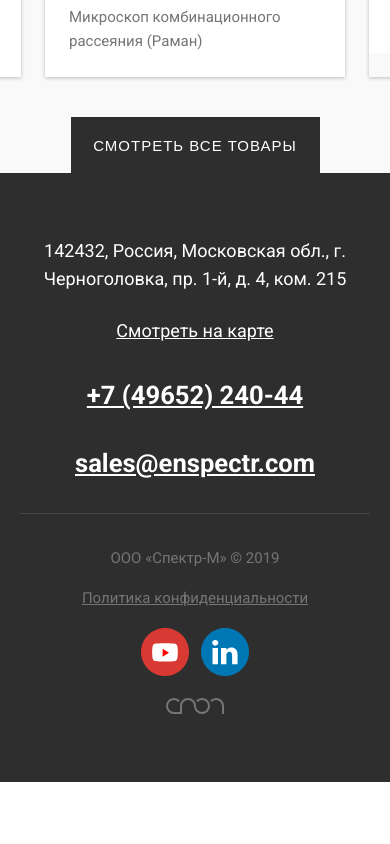
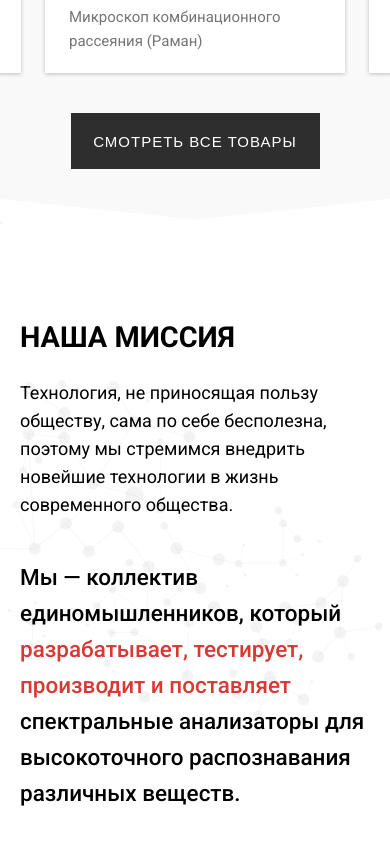
Before and after one commit to Necritto/spectr, a React (Create React App) app: page / in a window 390 px wide. Shown: the part 1120-1964 px from the top of the page. Before the commit the page ends 1902 px from the top, so only its background shows below. Built offline with nearby package versions, Linux system fonts and the light colour scheme.

Commit message:
Fix: mission section [ref:no-ref]

```diff
--- a/src/components/Carousel/Carousel.module.scss
+++ b/src/components/Carousel/Carousel.module.scss
@@ -3,8 +3,9 @@
   flex-direction: column;
   justify-content: center;
   align-items: center;
-  padding-top: 80px;
-  background-color: #f9f9f9;
+  padding: 40px 0 150px 0;
+  background: url("../../assets/img/svg/decor.svg") center no-repeat;
+  background-size: cover;
 }
 
 .carousel__header {
--- a/src/components/Carousel/CarouselItem/CarouselItem.module.scss
+++ b/src/components/Carousel/CarouselItem/CarouselItem.module.scss
@@ -21,6 +21,7 @@
 }
 
 .card__desc {
+  height: 120px;
   padding: 24px;
   background-color: #ffffff;
 
--- a/src/pages/MainPage/MainPage.module.scss
+++ b/src/pages/MainPage/MainPage.module.scss
@@ -8,6 +8,49 @@
 
 .carousel-section {
   overflow: hidden;
+  margin-top: 40px;
+}
+
+.mission {
+  display: flex;
+  align-items: center;
+  justify-content: center;
+  background: url("../../assets/img/svg/decor_triangles.svg") no-repeat;
+  background-size: cover;
+  color: #000000;
+  padding: 50px 20px 200px 0;
+
+  span {
+    color: #d83933;
+  }
+
+  .heading {
+    h2 {
+      width: 288px;
+      font-weight: bold;
+      font-size: 68px;
+      line-height: 76px;
+      text-align: right;
+      text-transform: uppercase;
+      transform: rotate(-90deg);
+    }
+  }
+
+  .descr {
+    width: 550px;
+
+    p {
+      font-size: 18px;
+      line-height: 28px;
+      margin-bottom: 40px;
+    }
+
+    strong {
+      font-weight: 500;
+      font-size: 22.5px;
+      line-height: 36px;
+    }
+  }
 }
 
 @media (min-width: 1600px) {
@@ -51,6 +94,17 @@
       }
     }
   }
+
+  .mission {
+    padding-bottom: 100px;
+
+    .heading {
+      h2 {
+        font-size: 53.7477px;
+        line-height: 64px;
+      }
+    }
+  }
 }
 
 @media (max-width: 640px) {
@@ -63,4 +117,30 @@
       }
     }
   }
+
+  .mission {
+    flex-direction: column;
+    padding: 0 20px 100px 20px;
+
+    .heading {
+      width: 100%;
+
+      h2 {
+        transform: rotate(0);
+        font-size: 28.8325px;
+        line-height: 36px;
+        width: inherit;
+        text-align: left;
+        margin-bottom: 24px;
+
+        span {
+          color: #000000;
+        }
+      }
+    }
+
+    .descr {
+      width: 100%;
+    }
+  }
 }
--- a/src/pages/MainPage/MainPage.tsx
+++ b/src/pages/MainPage/MainPage.tsx
@@ -104,6 +104,26 @@ export const MainPage = ({ SWAP_HEADING, windowWidth }: MainPageProps) => {
           <Carousel data={carouselData} />
         </div>
       </section>
+      <section className={classes.mission}>
+        <div className={classes.heading}>
+          <h2>
+            Наша <span>миссия</span>
+          </h2>
+        </div>
+        <div className={classes.descr}>
+          <p>
+            Технология, не приносящая пользу обществу, сама по себе бесполезна,
+            поэтому мы стремимся внедрить новейшие технологии в жизнь
+            современного общества.
+          </p>
+          <strong>
+            Мы — коллектив единомышленников, который{" "}
+            <span>разрабатывает, тестирует, производит и поставляет</span>{" "}
+            спектральные анализаторы для высокоточного распознавания различных
+            веществ.
+          </strong>
+        </div>
+      </section>
     </main>
   );
 };
```
Also changed, not shown: src/assets/img/svg/decor.svg (added), src/assets/img/svg/decor_triangles.svg (added).
